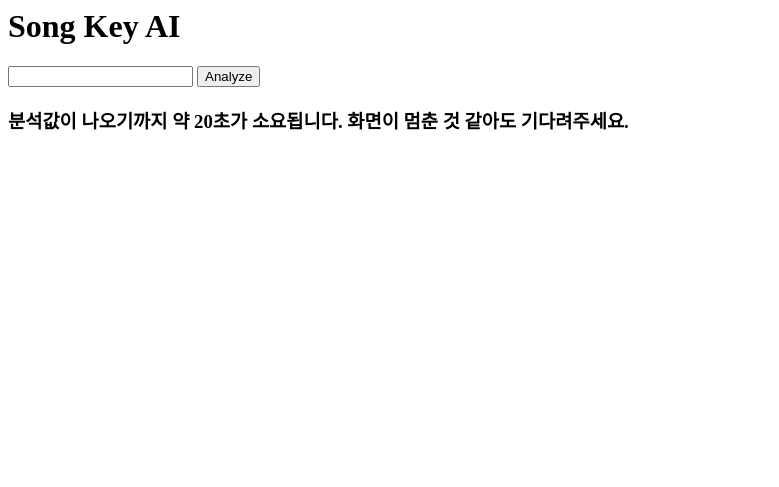
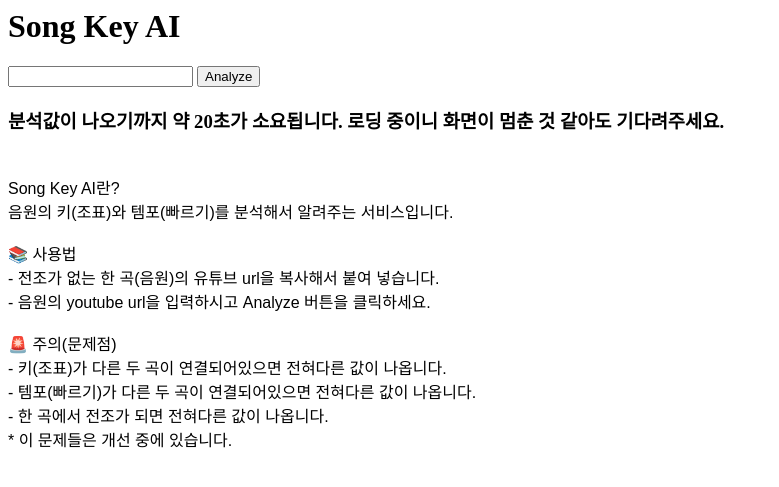
Before and after one commit to c-peace/SongKeyAI, a Django app: page / in a window 1280 px wide. Shown: the top 487 px of the page, without its empty margins (0-779 px from the left). Run offline with Django 5.2, Linux system fonts and the light colour scheme.

Commit message:
feat: mvp devleop complete

```diff
--- a/SongKeyApp/engine/songKeyAi.py
+++ b/SongKeyApp/engine/songKeyAi.py
@@ -48,7 +48,9 @@ def analyzeSong(url):
 
     key, scale, key_strength = detect_key(file_path)
     tempo = detect_tempo(file_path)
+    info_dict = ydl.extract_info(url, download=False)
+    video_title = info_dict.get('title', None)
 
     os.remove(file_path)
 
-    return key, scale, int(key_strength * 100), int(tempo)
+    return key, scale, int(key_strength * 100), int(tempo), video_title
--- a/SongKeyApp/templates/index.html
+++ b/SongKeyApp/templates/index.html
@@ -1,4 +1,10 @@
 <html>
+<head>
+    <meta charset="UTF-8">
+    <meta http-equiv="X-UA-Compatible" content="IE=edge">
+    <meta name="viewport" content="width=device-width, initial-scale=1.0">
+    <title>SongKeyAI</title>
+</head>
 
 <body>
     <h1>Song Key AI</h1>
@@ -8,7 +14,24 @@
         <input type="text" name="url">
         <input type="submit" value="Analyze">
     </form>
-    <h3>{{result}}</h3>
+    <h3 style="margin-bottom: 8px;">{{title}}</h3>
+    <h3 style="margin: 0px">{{result}}</h3>
+
+    <br>
+    <p style="font-family:Arial, Helvetica, sans-serif">Song Key AI란?<br>
+    음원의 키(조표)와 템포(빠르기)를 분석해서 알려주는 서비스입니다.<br><br>
+
+    📚 사용법<br>
+    - 전조가 없는 한 곡(음원)의 유튜브 url을 복사해서 붙여 넣습니다.<br>
+    - 음원의 youtube url을 입력하시고 Analyze 버튼을 클릭하세요.<br><br>
+
+    🚨 주의(문제점)<br>
+    - 키(조표)가 다른 두 곡이 연결되어있으면 전혀다른 값이 나옵니다.<br>
+    - 템포(빠르기)가 다른 두 곡이 연결되어있으면 전혀다른 값이 나옵니다.<br>
+    - 한 곡에서 전조가 되면 전혀다른 값이 나옵니다.<br>
+    * 이 문제들은 개선 중에 있습니다.
+
+</p>
 </body>
 
 </html>
--- a/SongKeyApp/urls.py
+++ b/SongKeyApp/urls.py
@@ -2,6 +2,5 @@ from django.urls import path
 from SongKeyApp import views
 
 urlpatterns = [
-    path('', views.index, name='url'),
-    path('analyze/', views.analyze, name='url')
+    path('', views.analyze, name='url'),
 ]
--- a/SongKeyApp/views.py
+++ b/SongKeyApp/views.py
@@ -1,23 +1,21 @@
-from django.shortcuts import render, HttpResponse
+from django.shortcuts import render
 from SongKeyApp.engine import songKeyAi
 from SongKeyApp.models import Data
 
+def analyze(request):
+    result = ["분석값이 나오기까지 약 20초가 소요됩니다. 로딩 중이니 화면이 멈춘 것 같아도 기다려주세요.",""]
+    if request.method == 'POST':
+        try:
+            data = Data()
+            data.url = request.POST['url']
+            data.url = data.url.split('&')[0]
 
-def index(request):
-    return render(request, 'index.html', {'result': "분석값이 나오기까지 약 20초가 소요됩니다. 화면이 멈춘 것 같아도 기다려주세요."})
+            key, scale, key_strength, tempo, title = songKeyAi.analyzeSong(data.url)
 
+            result = [f"Title : {title}", f'''곡의 키는 : {key} {scale} 이며, 정확도는 {key_strength}% 입니다.
+            곡의 빠르기는 : {tempo} 입니다.
+            ''']
+        except:
+            return render(request, 'index.html', {'result': "url이 잘못되었습니다. 새로운 url을 입력해주세요."})
 
-def analyze(request):
-    result = ''
-    if request.method == 'POST':
-        data = Data()
-        data.url = request.POST['url']
-        data.save()
-
-        key, scale, key_strength, tempo = songKeyAi.analyzeSong(data.url)
-
-        result = f'''곡의 키는 : {key} {scale} 이며, 정확도는 {key_strength}% 입니다.
-        곡의 빠르기는 : {tempo} 입니다.
-        '''
-
-    return render(request, 'index.html', {'result': result})
+    return render(request, 'index.html', {'title': result[0], 'result': result[1]})
```
Also changed, not shown: WebSongKeyAI/settings.py (line endings or trailing spaces), db.sqlite3.
